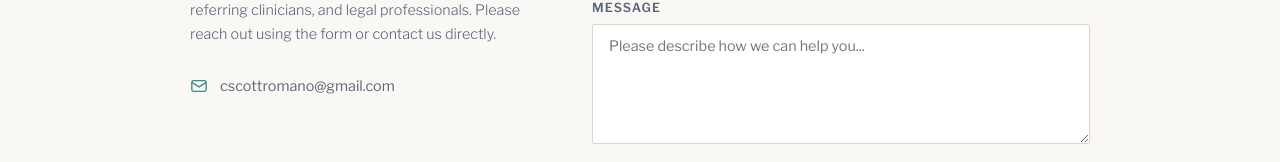
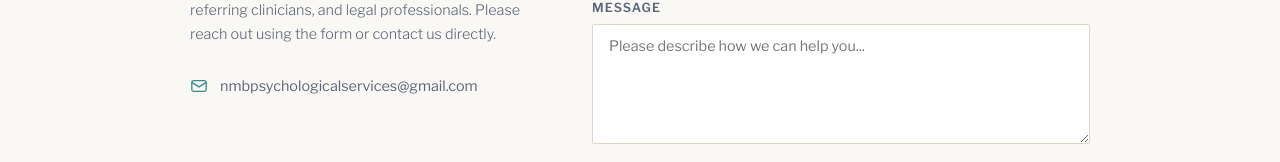
Before and after one commit to chrisscottromano/NMBpsy, a plain HTML site: page index.html in a window 1280 px wide. Shown: the part 2525-2687 px from the top of the page. Drawn offline with nearby package versions, Linux system fonts and the light colour scheme.

Commit message:
email reroute

```diff
--- a/index.html
+++ b/index.html
@@ -607,11 +607,11 @@
           <rect x="2" y="4" width="16" height="12" rx="2"/>
           <path d="M2 6l8 5 8-5"/>
         </svg>
-        <a href="mailto:cscottromano@gmail.com">cscottromano@gmail.com</a>
+        <a href="mailto:nmbpsychologicalservices@gmail.com">nmbpsychologicalservices@gmail.com</a>
       </div>
     </div>
 
-    <form class="contact-form" action="https://formsubmit.co/cscottromano@gmail.com" method="POST">
+    <form class="contact-form" action="https://formsubmit.co/nmbpsychologicalservices@gmail.com" method="POST">
       <!-- FormSubmit configuration -->
       <input type="hidden" name="_subject" value="New inquiry — NMB Psychological Services">
       <input type="hidden" name="_captcha" value="true">
```
Also changed, not shown: 1 other file.
